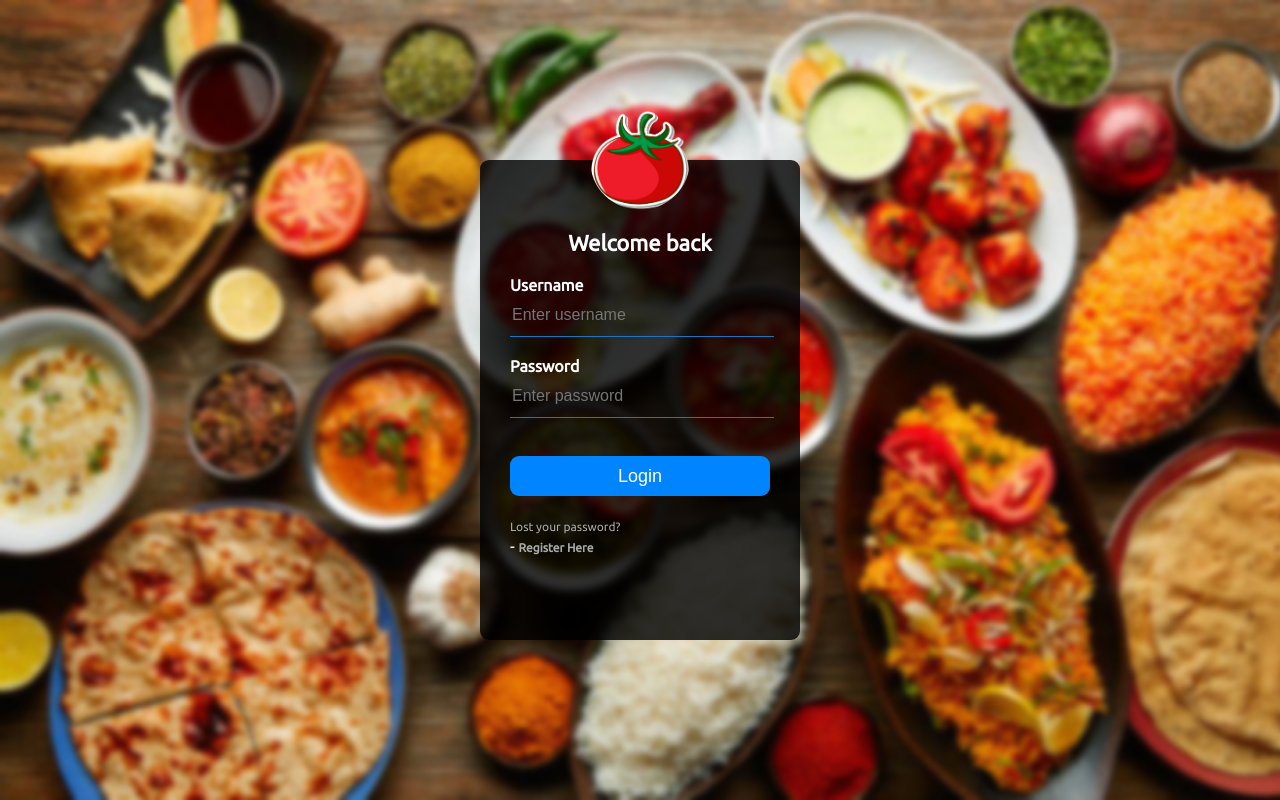
After one commit to NurAktar/Recipe-Keeper, a PHP site: page /assets/pages/login.html in a window 1280 px wide. The commit adds this page. Run offline with PHP 8.4, Linux system fonts and the light colour scheme; some libraries are stand-ins or nearby versions.

Commit message:
login signup system

```diff
--- /dev/null
+++ b/assets/css/login.css
@@ -0,0 +1,82 @@
+@import url('https://fonts.googleapis.com/css2?family=Ubuntu&display=swap');
+
+body{
+    font-family: ubuntu;
+    width: 100vw;
+    height: 100vh;
+    margin: 0;
+    padding: 0;
+    background: url(../img/bgfood.jpg);
+    background-size: cover;
+}
+.loginbox{
+    width:320px;
+    height: 480px;
+    background:rgba(0, 0, 0, 0.808);
+    backdrop-filter: blur(2px);
+    color: #fff;
+    top: 50%;
+    left: 50%;
+    position:absolute;
+    transform: translate(-50%,-50%);
+    box-sizing:border-box;
+    padding: 70px 30px;
+    border-radius: 9px;
+}
+
+.avatar{
+    width: 100px;
+    height: 100px;
+    border-radius: 50%;
+    position: absolute;
+    top: -50px;
+    left: calc(50% - 50px);
+}
+h1{
+    margin: 0;
+    padding: 0 0 20px;
+    text-align: center;
+    font-size: 22px;
+}
+
+.loginbox p{
+    margin: 0;
+    padding: 0;
+    font-weight:600;
+ }
+.loginbox input{
+    width: 100%;
+    margin-bottom: 20px;
+}
+.loginbox input[type="text"],  input[type="password"]{
+    border: none;
+    border-bottom: 1PX solid rgb(28, 117, 189);
+    background: transparent;
+    outline: none;
+    height: 40px;
+    color: rgb(146, 236, 2);
+    font-size: 16px;
+}
+.loginbox input[type="submit"]{
+    border: none;
+    outline: none;
+    height: 40px;
+    background: #0084ff;
+    color: #fff;
+    font-size: 18px;
+    border-radius: 9px;
+    transition: 0.35s;
+    cursor: pointer;
+}
+.loginbox input[type="submit"]:hover{
+    background: #4b00ff;
+}
+.loginbox a{
+    text-decoration: none;
+    font-size: 12px;
+    line-height: 20px;
+    color: darkgray;
+}
+.loginbox a:hover{
+    color: #ffc107;
+}
--- /dev/null
+++ b/assets/js/login.js
@@ -0,0 +1,36 @@
+function login(){
+    // code for login
+    var uname = document.getElementById("username").value;
+    var pass = document.getElementById("password").value;
+    if(uname.length > 4 && pass.length >4){
+        //check
+        var form_data = new FormData();
+        form_data.append('login','login');
+        form_data.append('uname',uname);
+        form_data.append('pass',pass);
+        var req = new XMLHttpRequest();
+        req.open('POST','validate_user.php');
+        req.send(form_data);
+        req.onreadystatechange = function(){
+            if(req.readyState == 4 && req.status == 200){
+                var response = req.responseText;
+                if(response == "login"){
+                    let pass_hash = md5(pass);
+                    document.cookie = "uname="+uname+";max-age=259200;path=/recipe-keeper/;secure;";
+                    document.cookie = "pass="+pass_hash+";max-age=259200;path=/recipe-keeper/;secure;";
+                    window.location.assign("/recipe-keeper/");
+                }
+                else{
+                    msgid = document.getElementById("msgid");
+                    msgid.innerText = "Invalid Username or Password";
+                    msgid.style.opacity=1;
+                }
+            }
+        }
+    }
+    else{
+        var msgid = document.getElementById("msgid");
+        msgid.innerText = "too short username or password";
+        msgid.style.opacity=1;
+    }
+}
--- /dev/null
+++ b/assets/pages/login.html
@@ -0,0 +1,29 @@
+<!DOCTYPE html>
+<html lang="en">
+<head>
+    <meta charset="UTF-8">
+    <meta http-equiv="X-UA-Compatible" content="IE=edge">
+    <meta name="viewport" content="width=device-width, initial-scale=1.0">
+    <link rel="stylesheet" type="text/css" href="../css/login.css">
+    <title>Login</title>
+</head>
+<body>
+    <div class="loginbox">
+        <img src="../img/tomato.png" class="avatar">
+        <h1>Welcome back</h1>
+        <div>
+          <p> Username </p>
+          <input type="text" id="username" placeholder="Enter username">
+          <p> Password </p>
+          <input type="password" id="password" placeholder="Enter password"><br><br>
+          <input type="submit" onclick="login()" value="Login">
+          <br>
+          <a href="#"> Lost your password? </a><br>-
+          <b><a href="#"> Register Here </a></b>
+        </div>
+        <div id="msgid" style="color:red;text-align:center;margin-top: 25px;opacity: 0;transition: 0.5s;">msg will showup here</div>
+    </div>
+</body>
+<script src="../js/login.js"></script>
+<script src="http://www.myersdaily.org/joseph/javascript/md5.js"></script>
+</html>
--- a/assets/pages/signup.html
+++ b/assets/pages/signup.html
@@ -49,7 +49,6 @@
       border-bottom: 1px solid #9ff9f4;
       font-family:Ubuntu;
       font-size: 13px;
-      font-weight: ;
     }
     #formcontrol input:focus{
       color:#0068e2;
@@ -124,10 +123,8 @@
         <input id="password" placeholder="Password" type="password"/>
         <input id="cpassword" placeholder="Confirm Password" type="password"/>
         <input id="email" placeholder="Email (optional/reset pass)" type="email"/>
-        <div><span id="forgot" onclick="reset_page()">Reset Password?</span></div>
-        <div><span id="signup_page" onclick="signup_page()">Back to Signup.</span></div>
+        <div><a id="forgot" href="/recipe-keeper/assets/pages/login.html">Login page</a></div> <!--change before upload-->
         <button id="signup" onclick="signup()" >Signup</button>
-        <button id="reset" onclick="reset()" >Reset</button>
         <label id="msgid" style="text-align:center;opacity:0;color:red;transition:0.3s;">Message to be shown.</label>
       </div>
     </div>
```
Also changed, not shown: assets/js/index.js (+41 -1 lines), assets/pages/login.php (deleted, +0 -138 lines), assets/pages/login_check.php (added, +22 -0 lines), assets/pages/validate_user.php (+19 -3 lines), index.html (+4 -3 lines), assets/img/bgfood.jpg (added), assets/img/default.png (added), assets/img/tomato.png (added).
